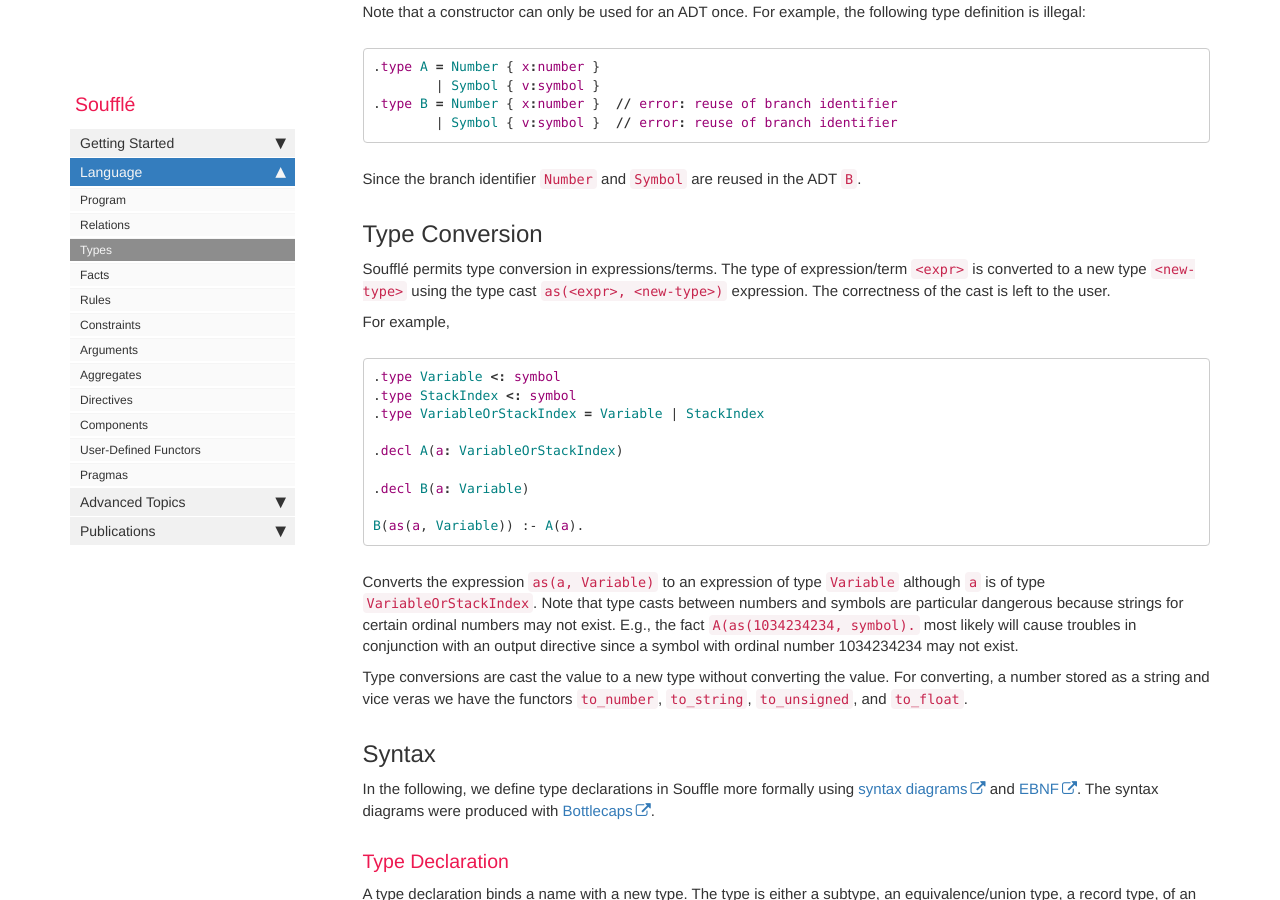
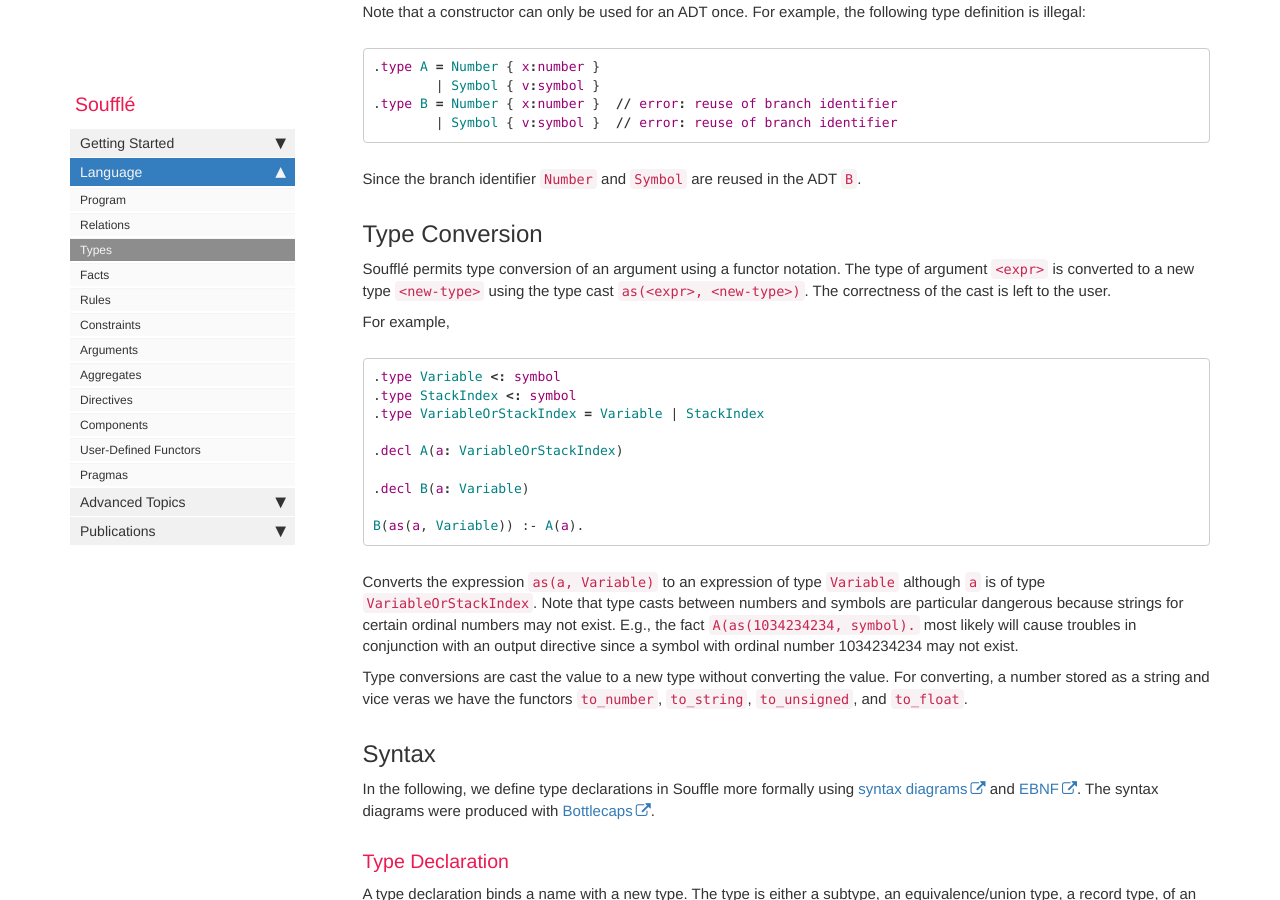
Before and after one commit to souffle-lang/souffle-lang.github.io, a Jekyll site: the page built from pages/docs/types.md, in a window 1280 px wide and 900 px high, scrolled down 7632 px. Built offline with Jekyll 4.4.1, drawn with Linux system fonts in a browser that asks for light colours; comment, search, counter and statistics services are not loaded.

Commit message:
Update types.md

````diff
--- a/pages/docs/types.md
+++ b/pages/docs/types.md
@@ -294,7 +294,7 @@ the following type definition is illegal:
 Since the branch identifier `Number` and `Symbol` are reused in the ADT `B`.
 
 ## Type Conversion
-Soufflé permits type conversion in expressions/terms. The type of expression/term `<expr>` is converted to a new type `<new-type>` using the type cast `as(<expr>, <new-type>)` expression. The correctness of the cast is left to the user.
+Soufflé permits type conversion of an argument using a functor notation. The type of argument `<expr>` is converted to a new type `<new-type>` using the type cast `as(<expr>, <new-type>)`. The correctness of the cast is left to the user.
 
 For example,
 ```prolog
````
